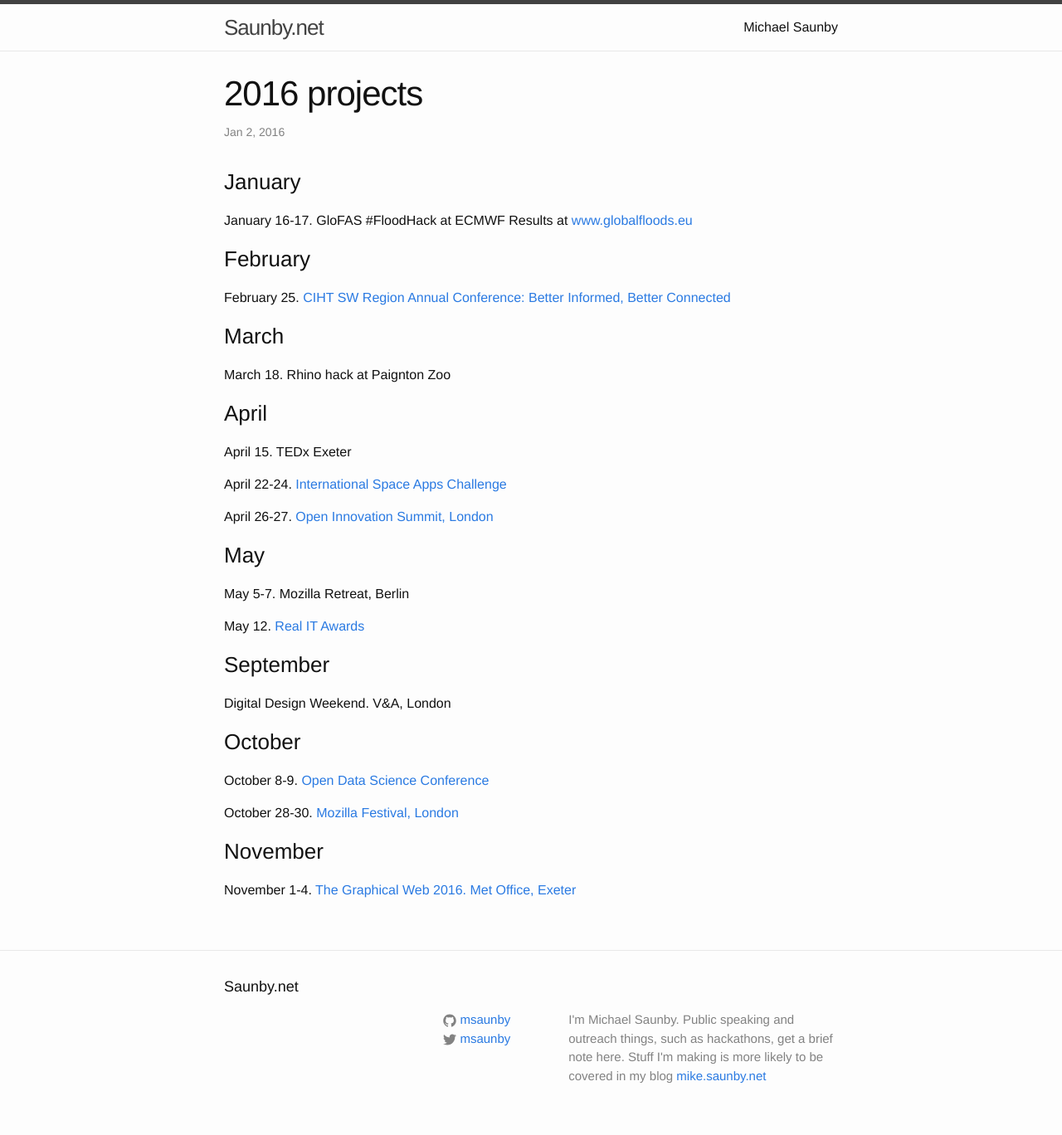
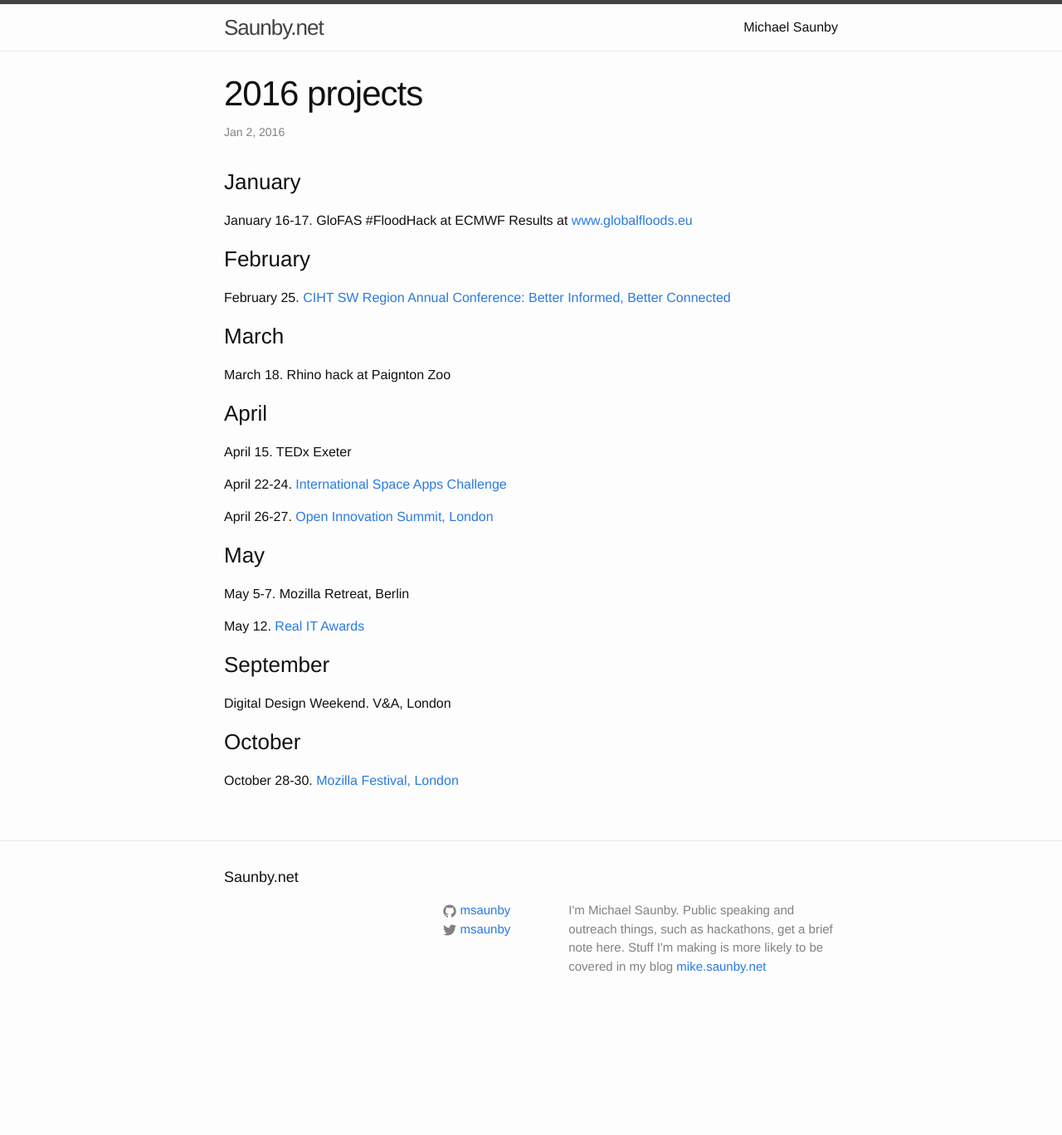
Before and after one commit to msaunby/saunby-net, a Jekyll site: the page built from _posts/2016-01-01-projects.markdown, in a window 1280 px wide. Shown: the whole page at 83% size. Built offline with Jekyll 4.4.1, drawn with Linux system fonts in a browser that asks for light colours; after the commit the page ends 1236 px from its top, so only the background shows below that.

Commit message:
post informatics

```diff
--- a/_posts/2014-01-01-projects.markdown
+++ b/_posts/2014-01-01-projects.markdown
@@ -2,7 +2,7 @@
 layout: post
 title:  "2014 projects"
 date:   2014-01-02 08:00:00 +0000
-image: https://pbs.twimg.com/media/BnbfxgkCUAA8na7.jpg
+image: images/20140521_131314.jpg
 categories: msaunby
 ---
 
--- a/_posts/2016-01-01-projects.markdown
+++ b/_posts/2016-01-01-projects.markdown
@@ -33,9 +33,4 @@
 Digital Design Weekend. V&A, London
 
 ### October
-October 8-9. [Open Data Science Conference](http://odsc.com/london)
-
 October 28-30. [Mozilla Festival, London](https://wiki.mozilla.org/Mozfest/2016)
-
-### November
-November 1-4. [The Graphical Web 2016. Met Office, Exeter](http://2016.graphicalweb.org/)
```
Also changed, not shown: _posts/2016-welcome-to-jekyll.markdown (deleted, +0 -25 lines).
